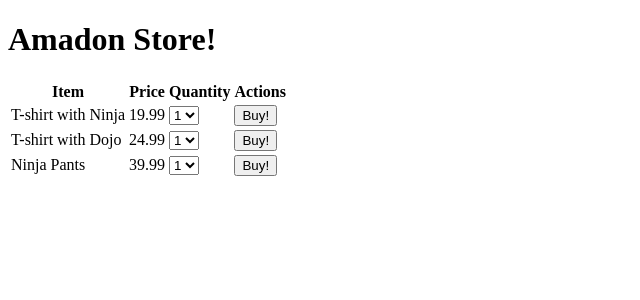
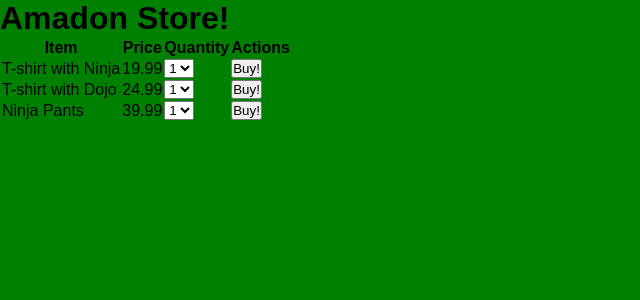
Before and after one commit to Denys1004/Assignments, a Django app: page / in a window 1280 px wide. Shown: the top 300 px of the page, without its empty margins (0-640 px from the left). Run offline with Django 3.2, Linux system fonts and the light colour scheme; data comes from the database, SQL or seed files in the repository.

Commit message:
static added

```diff
--- /dev/null
+++ b/amadon-master/apps/poorly_coded_store/static/css/style.css
@@ -0,0 +1,17 @@
+*{
+    margin: 0;
+    padding: 0;
+    box-sizing: border-box;
+    font-family: Arial, Helvetica, sans-serif;
+}
+
+body{
+    background-color: green;
+}
+
+.page_container{
+    max-width: 900px;
+    margin: auto;
+    padding: 20px;
+    background-color: brown;
+}
--- a/amadon-master/apps/poorly_coded_store/templates/store/checkout.html
+++ b/amadon-master/apps/poorly_coded_store/templates/store/checkout.html
@@ -5,6 +5,8 @@
     <meta name="viewport" content="width=device-width, initial-scale=1.0">
     <meta http-equiv="X-UA-Compatible" content="ie=edge">
     <title>Amadon</title>
+    {% load static %}
+    <link rel="stylesheet" href="{% static 'css/style.css' %}">
 </head>
 <body>
     <h3>Thank you for your business!</h3>
--- a/amadon-master/apps/poorly_coded_store/templates/store/index.html
+++ b/amadon-master/apps/poorly_coded_store/templates/store/index.html
@@ -5,6 +5,8 @@
     <meta name="viewport" content="width=device-width, initial-scale=1.0">
     <meta http-equiv="X-UA-Compatible" content="ie=edge">
     <title>Amadon</title>
+    {% load static %}
+    <link rel="stylesheet" href="{% static 'css/style.css' %}">
 </head>
 <body>
     <h1>Amadon Store!</h1>
```
Also changed, not shown: amadon-master/apps/poorly_coded_store/static/js/main.js (added).
